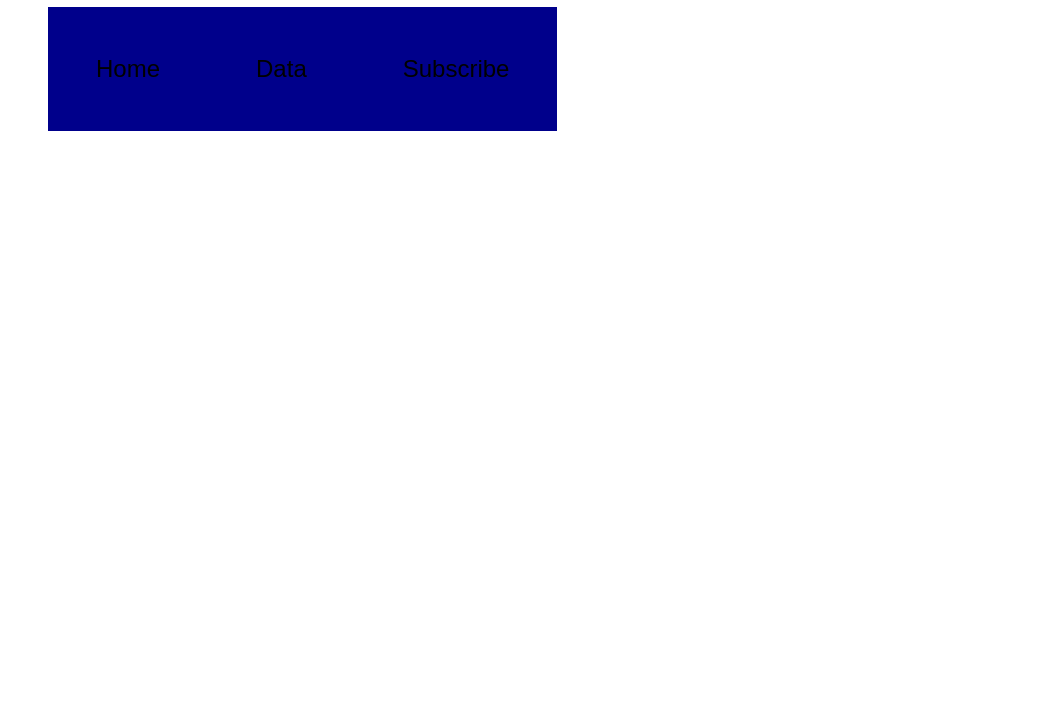
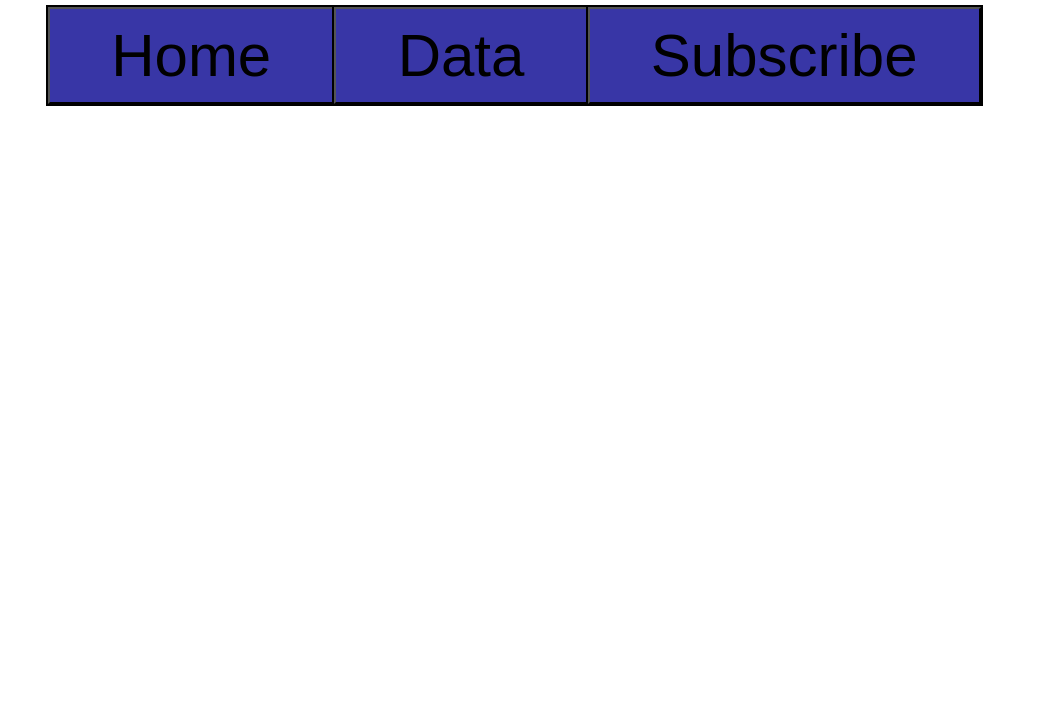
Before and after one commit to ParaPotato33/WindFarmAwarness, a plain HTML site: page Project Template/src/index.html in a window 1280 px wide. Shown: the part 73-800 px from the top of the page, without its empty margins (0-1038 px from the left). Drawn offline with Linux system fonts and the light colour scheme; files that its build step writes are made by us from their sources; files whose address does not match are found by name.

Commit message:
Update style.css

```diff
--- a/Project Template/src/style.css
+++ b/Project Template/src/style.css
@@ -1,6 +1,4 @@
-* {
-    box-sizing: border-box;
-}
+
 
 
 :text-black-arial {
@@ -10,18 +8,24 @@
 h1 {
     text-black-arial;
 }
-input{
+input {
+    font-size: 60px;
+    font-weight 60;
 
-    border: thick;
-    font-size: 1.5rem;
-    font-weight 600;
-    margin: 1rem 1;
-    padding: 3rem 3rem;
+    padding: 1% 5%;
     appearance: none;
-    background-color: darkblue;
-    border-color: black;
-
+    background-color: rgb(56, 54, 166);
     text-black-arial;
     float: left;
-    display: inline;
+    display: block;
+    outline: solid;
+    outline-width: 2px;
+
+
+
 }
+
+
+
+
+rgb(19, 17, 168)
```
